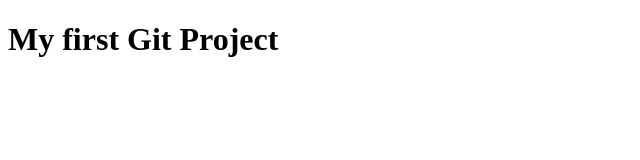
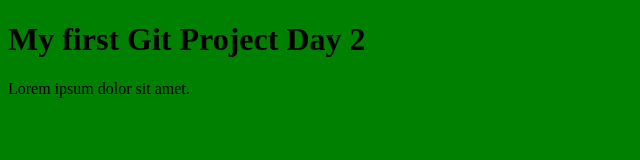
Before and after one commit to herreraracheal/git-for-fitness, a plain HTML site: page index.html in a window 1280 px wide. Shown: the whole page, without its empty margins (0-640 px from the left). Drawn offline with Linux system fonts and the light colour scheme.

Commit message:
Added styles.css and updated the heading

```diff
--- a/index.html
+++ b/index.html
@@ -4,8 +4,10 @@
     <meta charset="UTF-8">
     <meta name="viewport" content="width=device-width, initial-scale=1.0">
     <title>Document</title>
+    <link rel="stylesheet" href="styles.css">
 </head>
 <body>
-    <h1>My first Git Project</h1>
+    <h1>My first Git Project Day 2</h1>
+    <P>Lorem ipsum dolor sit amet.</P>
 </body>
 </html>
--- /dev/null
+++ b/styles.css
@@ -0,0 +1,3 @@
+body {
+    background-color: green;
+}
```
